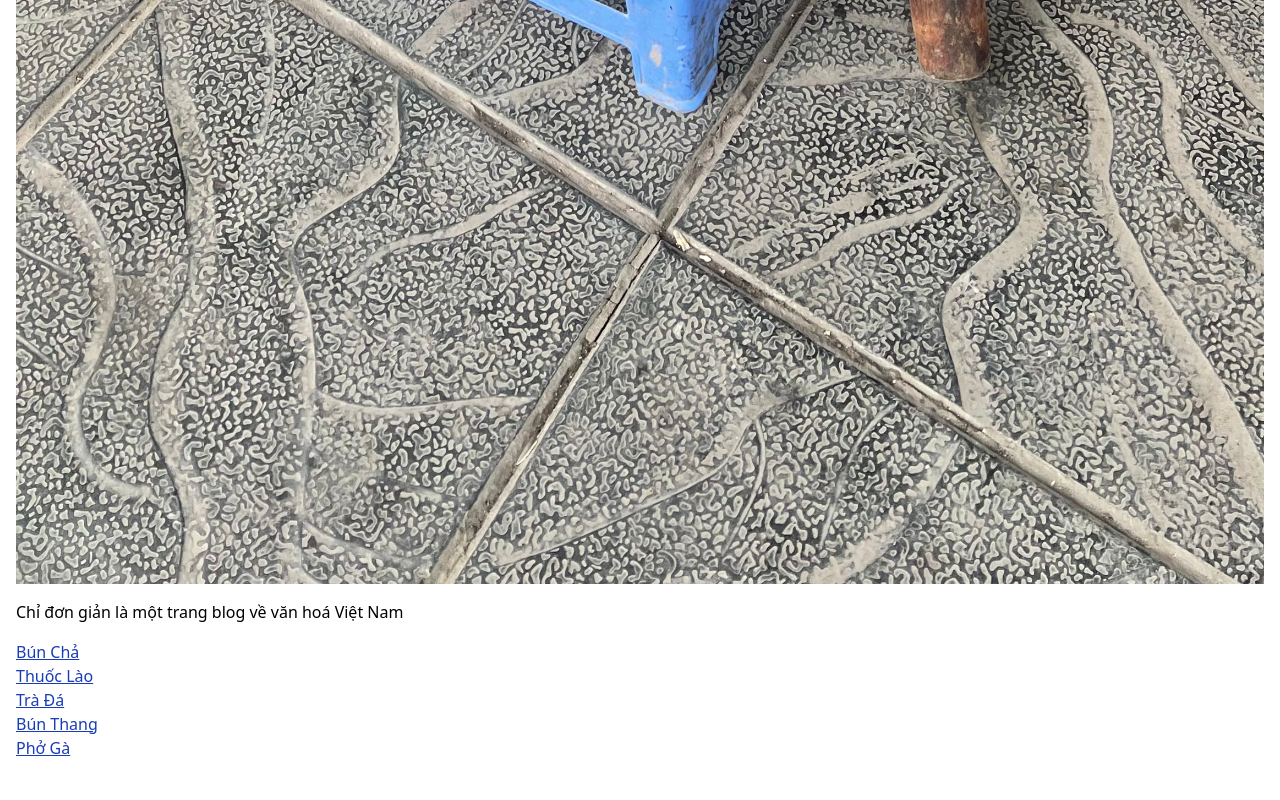
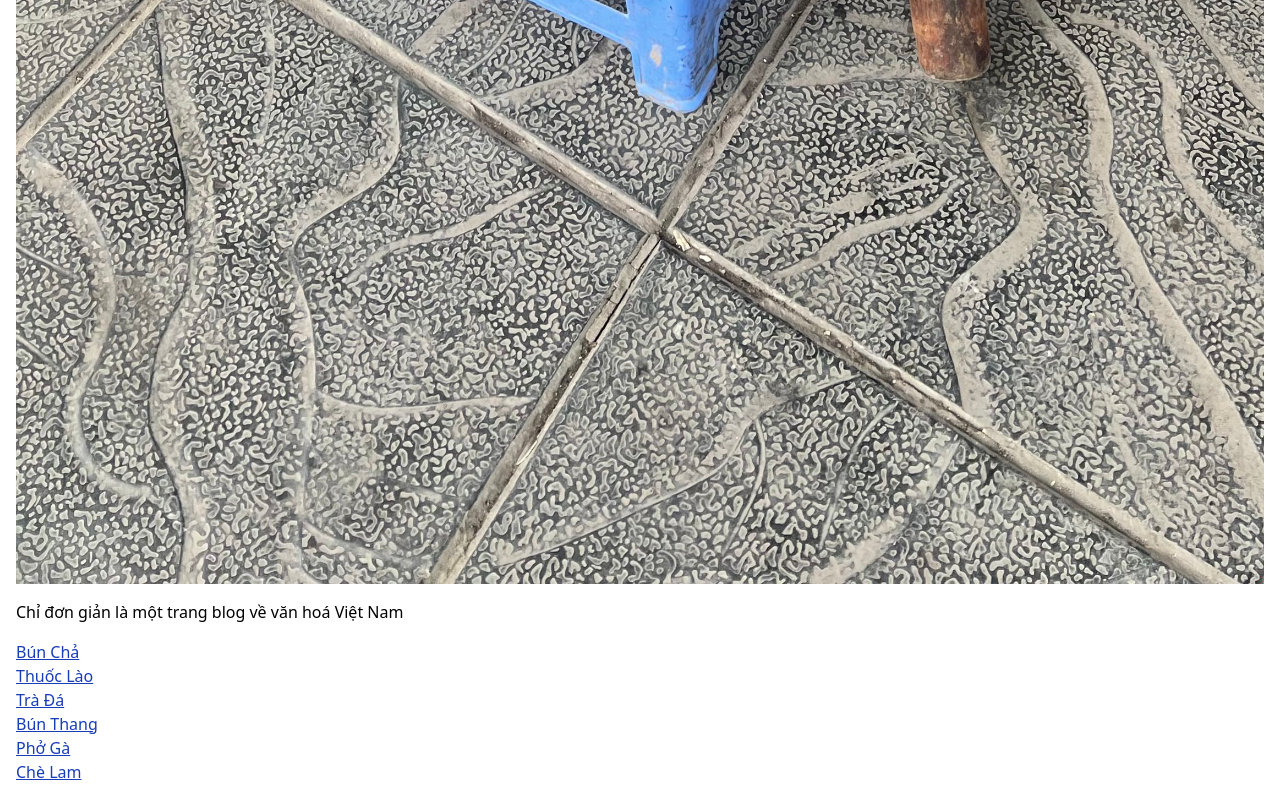
Before and after one commit to doraeminemon/bun-thang, a SvelteKit app: page / in a window 1280 px wide. Shown: the part 1695-2495 px from the top of the page. Before the commit the page ends 2471 px from the top, so only its background shows below. Built offline with nearby package versions, Linux system fonts and the light colour scheme.

Commit message:
Add che lam as a subpage

```diff
--- a/src/routes/+page.svelte
+++ b/src/routes/+page.svelte
@@ -14,4 +14,5 @@
   <a href="/tra-da">Trà Đá</a>
   <a href="/bun-thang">Bún Thang</a>
   <a href="/pho-ga">Phở Gà</a>
+  <a href="/che-lam">Chè Lam</a>
 </section>
```
Also changed, not shown: src/routes/che-lam.svelte (added).
